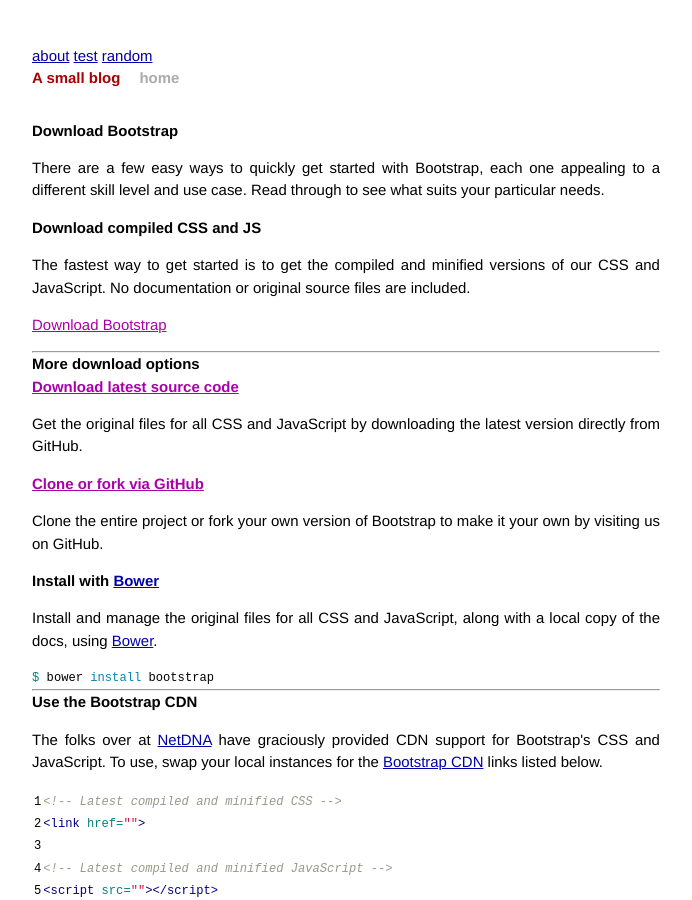
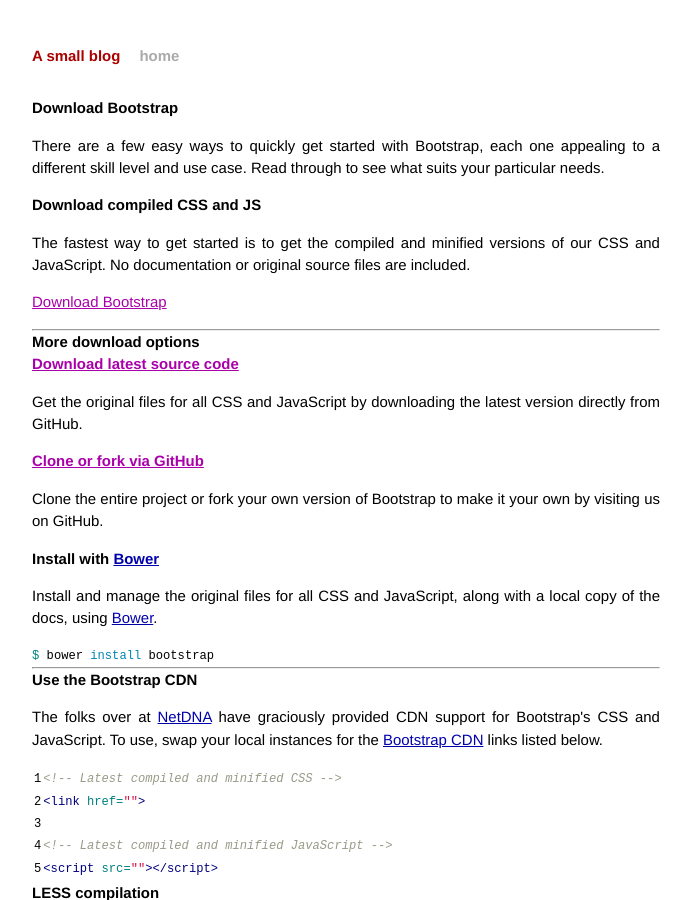
Before and after one commit to wrhall/wrhall.github.io, a Jekyll site: the page built from bower_components/bootstrap/getting-started.html, in a window 1280 px wide and 900 px high. Shown: the whole window, without its empty margins (294-986 px from the left). Built offline with Jekyll 4.4.1, drawn with Linux system fonts in a browser that asks for light colours; Markdown is read by kramdown in place of the engine named in the settings.

Commit message:
Removed some test links.

```diff
--- a/_layouts/default.html
+++ b/_layouts/default.html
@@ -17,11 +17,6 @@
 
     <div class="container">
       <div class="site">
-        <div class="site-nav">
-          <a class="links" href="/about">about</a>
-          <a class="links" href="/test">test</a>
-          <a class="links" href="/random">random</a>
-        </div>
 
         <div class="header">
           <h1 class="title"><a href="/">{{ site.name }}</a></h1>
```
